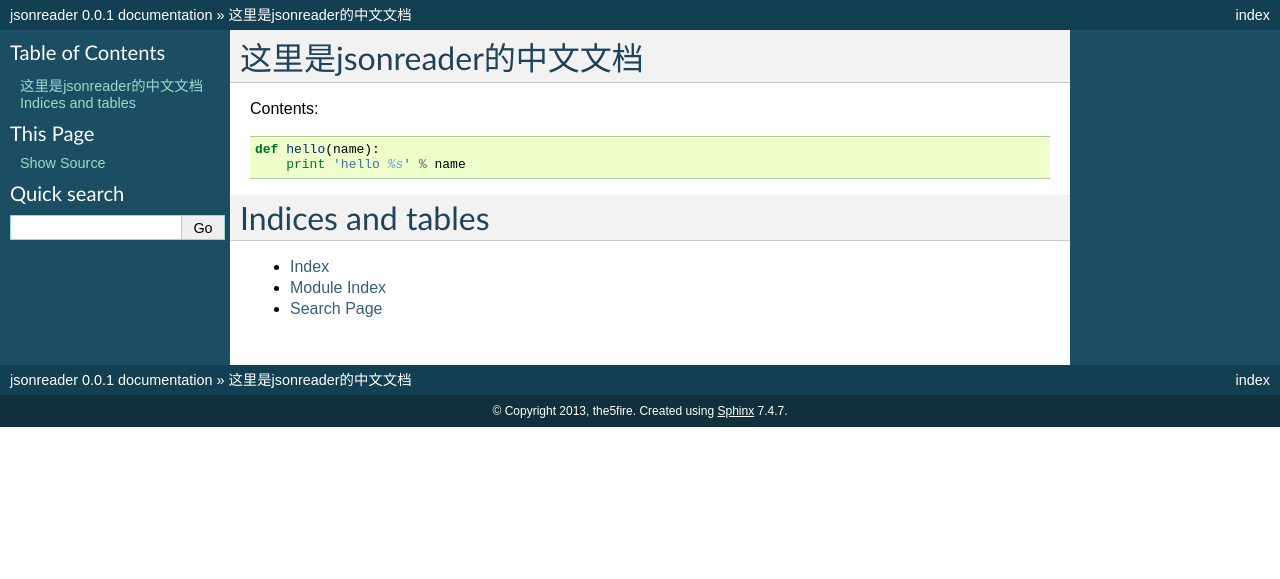
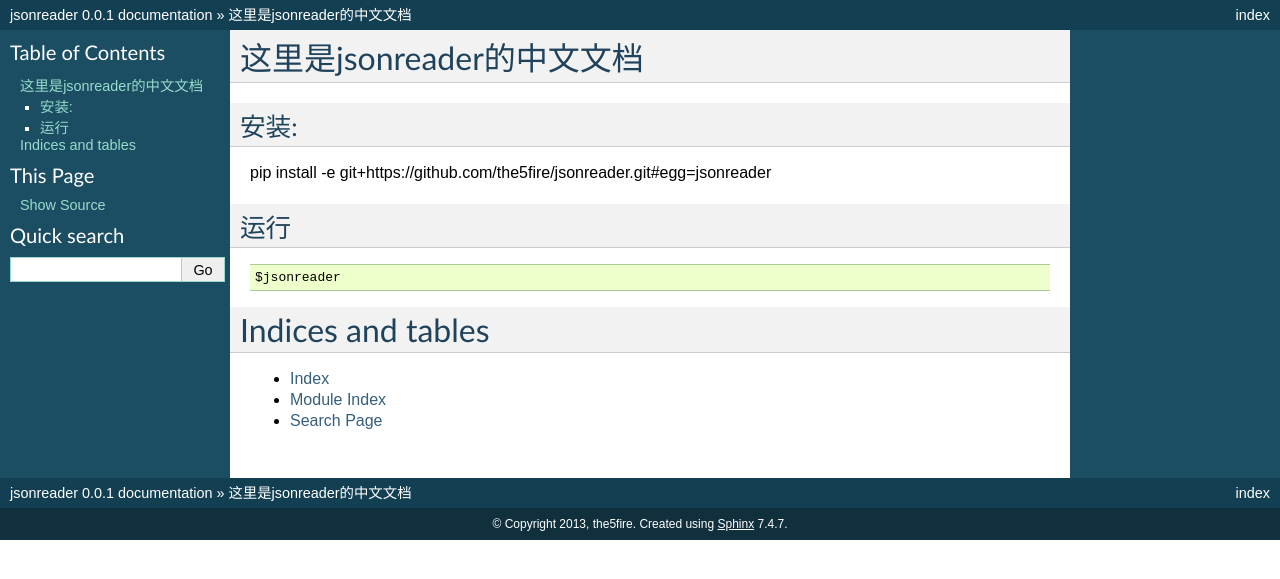
Before and after one commit to the5fire/jsonreader, a Sphinx documentation site: the page built from source/index.rst, in a window 1280 px wide. Shown: the top 579 px of the page. Built offline with Sphinx 7.4.7, drawn with Linux system fonts in a browser that asks for light colours; formulas are drawn with MathJax 3.

Commit message:
调整setup和index说明

```diff
--- a/source/index.rst
+++ b/source/index.rst
@@ -6,12 +6,17 @@
 这里是jsonreader的中文文档
 ======================================
 
-Contents:
+安装:
+----------------------
 
-.. code:: python
+pip install -e git+https://github.com/the5fire/jsonreader.git#egg=jsonreader
 
-    def hello(name):
-        print 'hello %s' % name
+运行
+----------------------
+
+::
+
+    $jsonreader
 
 .. toctree::
    :maxdepth: 2
```
Also changed, not shown: setup.py (+10 -9 lines).
